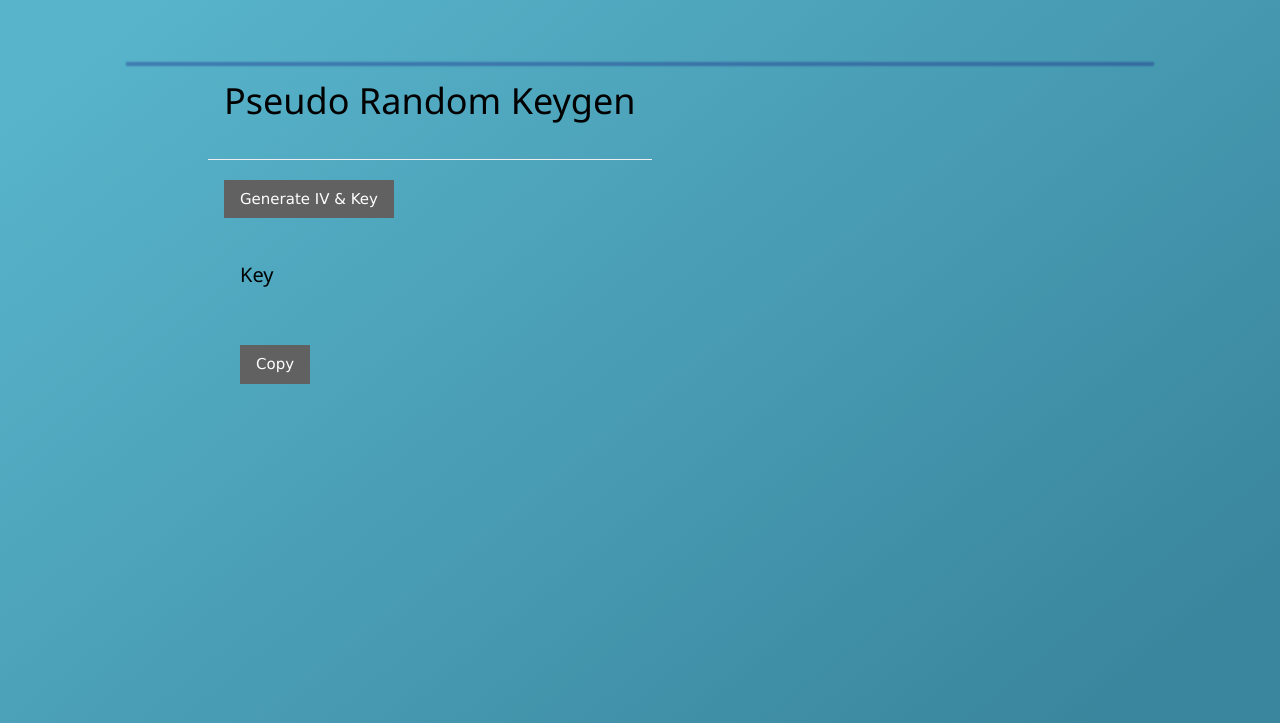
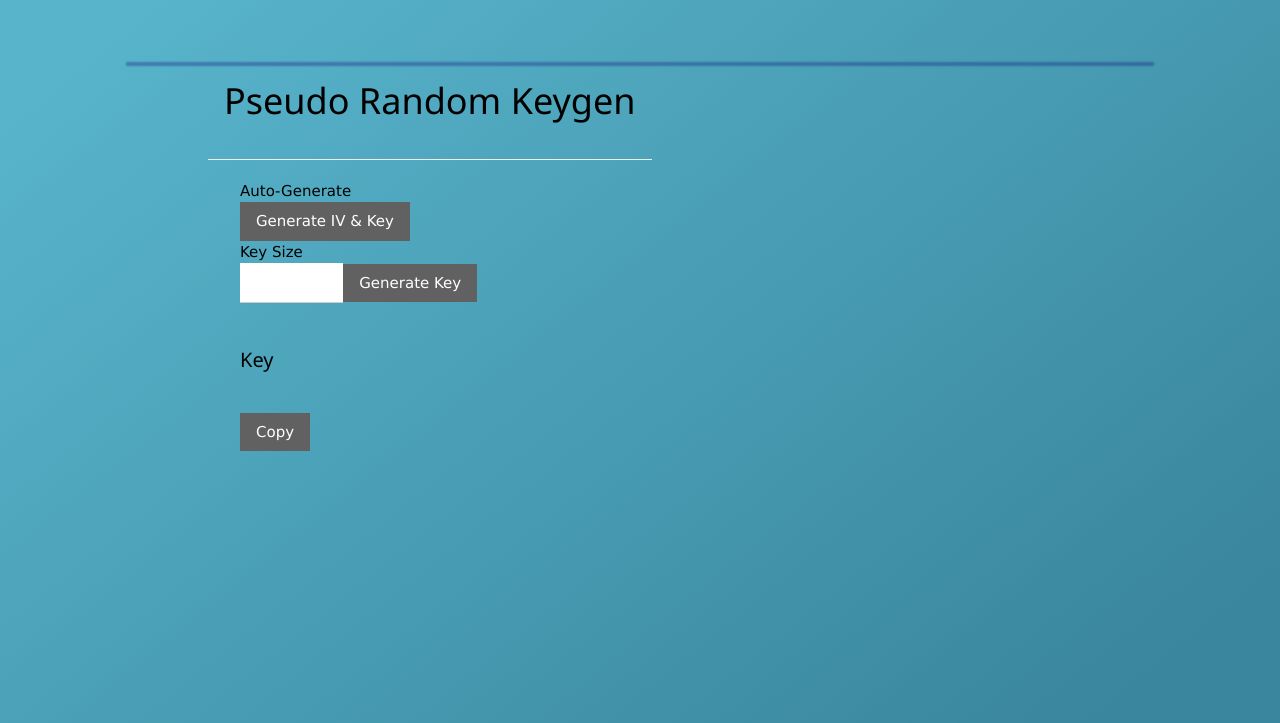
Before and after one commit to hoakbuilds/kryptomancer, a Python web app: template templates/password_gen.html in a window 1280 px wide. Shown: the part 53-776 px from the top of the page. Run offline with Jinja, Linux system fonts and the light colour scheme; the template is opened without the code that fills it, so the values that code supplies are empty.

Commit message:
New feature no Keygen, aceita um numero de input e gera uma chave desse tamanho.

```diff
--- a/static/main.css
+++ b/static/main.css
@@ -48,10 +48,9 @@ body, html {
 }
 
 .word-wrapper{
-  margin: 0 auto;
   padding-left: 5px;
   padding-right: 5px;
-  max-width: 960px;
+  max-width: 1080px;
   overflow-wrap: break-word;
   word-break: break-all;
 }
--- a/templates/file_crypter.html
+++ b/templates/file_crypter.html
@@ -28,8 +28,8 @@
     </ul>
   </div>
   <div class="w3-container">
-    <span>By clicking below a random Key and IV will be generated to encrypt the file. <br>
-          For advanced options look on the right panel.</span><br>
+    <p class="w3">By clicking below a random Key and IV will be generated to encrypt the file. <br>
+          For advanced options look on the right panel.</p><br>
     <div class="w3-panel">
       <a href="{{ url_for('routes.encrypt') }}" class="w3-btn w3-dark-grey">Encrypt</a>
     </div>
--- a/templates/password_gen.html
+++ b/templates/password_gen.html
@@ -1,38 +1,47 @@
 {% extends 'base.html' %}
 
 {% block content %}
+
 
 <div class="w3-container w3-left">
     <div class="w3-container">
         <h1 class="w3"> Pseudo Random Keygen </h1>
     </div>
     <hr>
-
-    <div class="w3-container">
-        <a href="{{ url_for('routes.generate') }}" class="w3-btn w3-dark-grey">Generate IV & Key</a>
+    <div class="w3-container w3-left">
+        <div class="w3-container">
+            <span class="w3">Auto-Generate</span><br>
+            <a href="{{ url_for('routes.generate') }}" class="w3-btn w3-dark-grey">Generate IV & Key</a>
+            </br>
+            <span>Key Size</span>
+            <form action='/generate' method=post>
+                <input type=text name=size class="w3-input" style="width: 30%; display: inline;"><input type=submit value='Generate Key' class="w3-btn w3-dark-grey" >
+            </form>
+        </div>
     </div>
-
     <div class="w3-container">
         {% if data.iv %}
             <div class="w3-panel w3-padding-16 w3-left">
                 <h4 class="w3">IV</h4>
                 <p id="span_iv" class="w3 word-wrapper">{{ data.iv }}</p>
-                <br><br>
+                <br>
                 <button id="iv_out_tooltip" onclick="clipboard(0)" onmouseout="outFunc(0)" class="w3-btn w3-dark-grey">Copy</button>
             </div>
         {% endif %}
         <div class="w3-panel w3-padding-16 w3-left">
             <h4 class="w3">Key</h4>
             <p id="span_key" class="w3 word-wrapper">{{ data.key }}</p>
-            <br><br>
+            <br>
             <button id="key_out_tooltip"onclick="clipboard(1)" onmouseout="outFunc(1)" class="w3-btn w3-dark-grey">Copy</button>
         </div>
     </div>
+
 </div>
 
 <script>
 function clipboard(element_name) {
     if(element_name == '0'){
+        console.log('iv');
         var copyText = document.getElementById("span_iv");
         var textArea = document.createElement("textarea");
         textArea.value = copyText.textContent;
@@ -43,6 +52,8 @@ function clipboard(element_name) {
         var tooltip = document.getElementById("iv_out_tooltip");
         tooltip.innerHTML = "Copied to clipboard.";
     }else{
+
+        console.log('key');
         var copyText = document.getElementById("span_key");
         var textArea = document.createElement("textarea");
         textArea.value = copyText.textContent;
@@ -57,10 +68,6 @@ function clipboard(element_name) {
 
 }
 
-function getKeySize(){
-    return document.getElementById("key_size_input").value;
-
-}
 
 function outFunc(element_name) {
     if(element_name == '0'){
```
Also changed, not shown: kryptoflask/routes/routes.py (+6 -6 lines).
